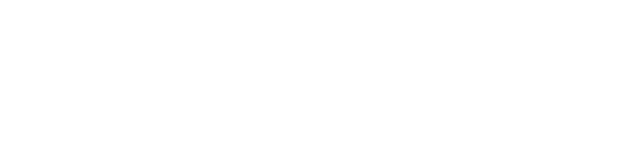
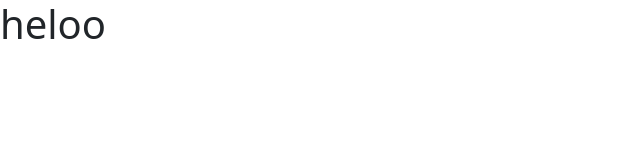
Before and after one commit to keshavsoft/Clean, a plain HTML site: page sree.html in a window 1280 px wide. Shown: the whole page, without its empty margins (0-640 px from the left). Drawn offline with nearby package versions, Linux system fonts and the light colour scheme.

Commit message:
SREENIVAS1

```diff
--- a/sree.html
+++ b/sree.html
@@ -22,7 +22,9 @@
         <header>
             <!-- place navbar here -->
         </header>
-        <main></main>
+        <main>
+            <H1>heloo</H1>
+        </main>
         <footer>
             <!-- place footer here -->
         </footer>
```
